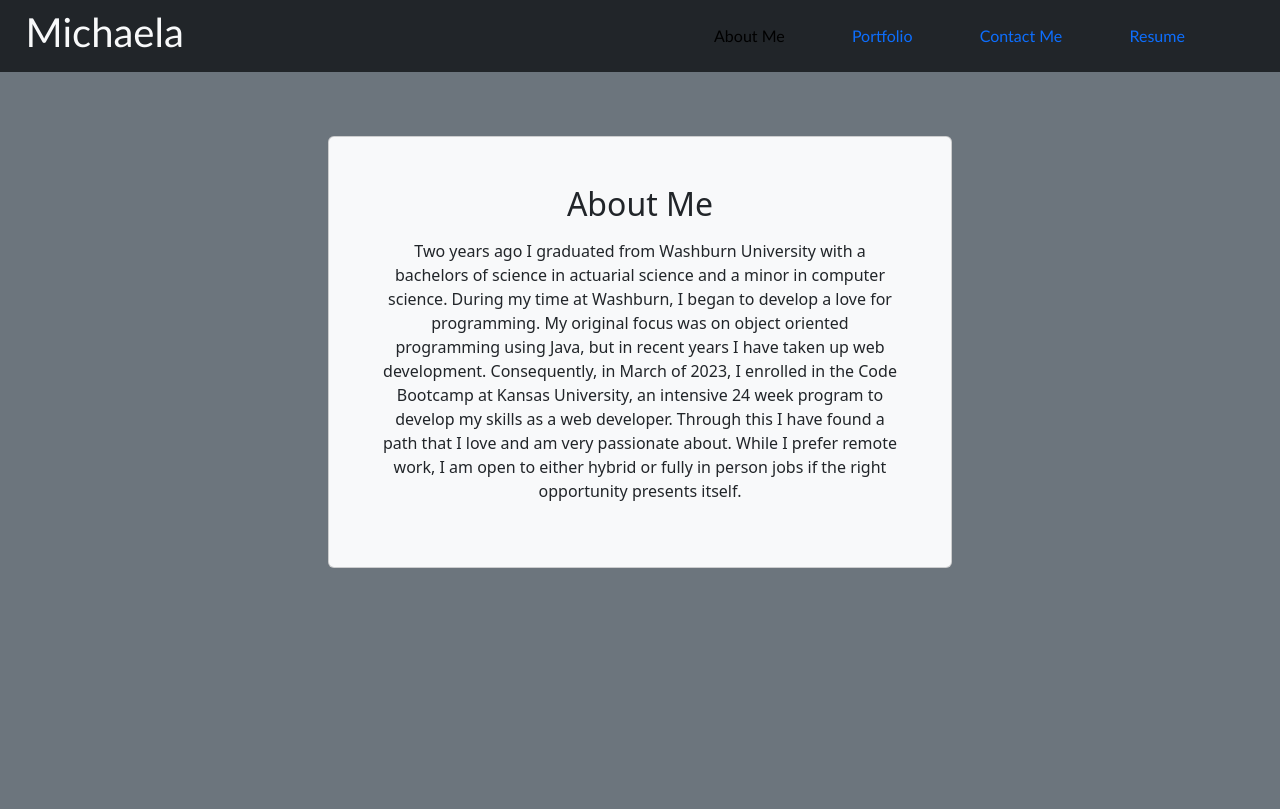
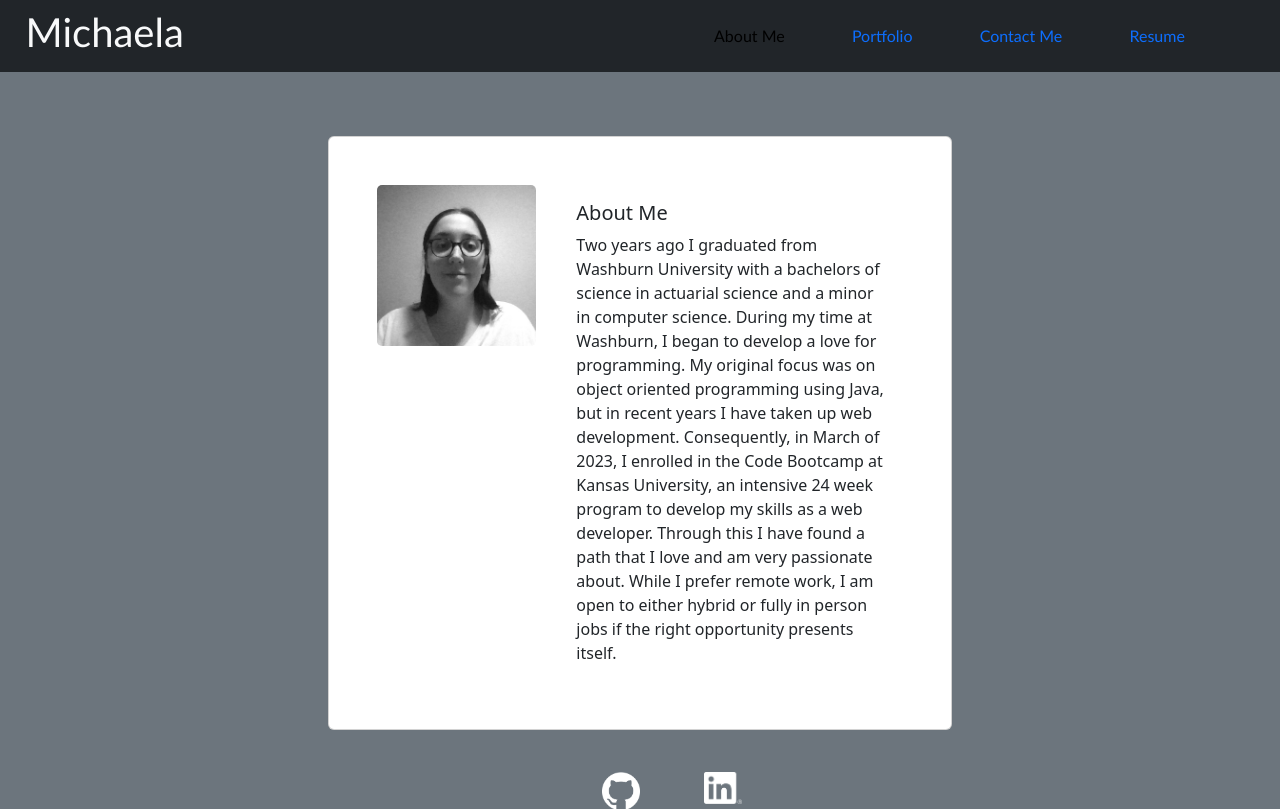
Before and after one commit to MichaelaRB/portfolio, a React (Vite) app: page / in a window 1280 px wide. Built offline with nearby package versions, Linux system fonts and the light colour scheme.

Commit message:
Added github and linked in links

```diff
--- a/src/App.css
+++ b/src/App.css
@@ -1,15 +1,28 @@
 .card-footer img{
     width: 3vw;
     height: auto;
+}
+
+footer img{
+    width: 3vw;
+    height: auto;
+    filter: grayscale(100%) brightness(1000);
+    margin-left: 5vw;
+    padding-top: 2vw;
 }
 
 .card-footer img:hover{
     opacity: 50%;
 }
 
+footer img:hover{
+    opacity: 50%;
+}
+
 navbar {
     font-family:'Trebuchet MS', 'Lucida Sans Unicode', 'Lucida Grande', 'Lucida Sans', Arial, sans-serif;
     margin-bottom: 5vw;
+    width: 100vw;
 }
 
 navbar h1 {
@@ -21,3 +34,7 @@ navbar li {
     color: white;
     margin-left: 4vw;
 }
+
+.photo {
+    filter: grayscale(100%);
+}
--- a/src/App.jsx
+++ b/src/App.jsx
@@ -1,6 +1,8 @@
 // Bringing in the required import from 'react-router-dom'
 import { Outlet } from 'react-router-dom';
 import Nav from './components/NavTabs';
+import git from './assets/github-mark-white.png';
+import linkedIn from './assets/LI-In-Bug.png';
 
 function App() {
   return (
@@ -16,6 +18,11 @@ function App() {
       <main className="mx-3">
         <Outlet />
       </main>
+
+    <footer class="d-flex justify-content-center">
+      <a href = "https://github.com/MichaelaRB"><img src={git} alt="A link to my GitHub profile"></img></a>
+      <a href = "https://www.linkedin.com/in/michaela-brown-b89544281/"><img src={linkedIn} alt="A link to my linkedIn profile"></img></a>
+    </footer>
     </>
   );
 }
--- a/src/pages/AboutMe.jsx
+++ b/src/pages/AboutMe.jsx
@@ -1,9 +1,17 @@
+import  photo  from "../assets/photo.jpg";
+
 export default function About() {
     return (
       <div class="d-flex justify-content-center">
-        <div class= "card bg-light w-50 text-center p-5">
-          < h2 class="card-title mb-3">About Me</h2>
-          <p>
+                  <div class="card mb-3 w-50 p-5">
+                    <div class="row no-gutters">
+                      <div class="col-md-4">
+                        <img src={photo} class="card-img photo" alt="A poor quickly taken photo of Michaela"/>
+                      </div>
+                      <div class="col-md-8">
+                        <div class="card-body">
+                          <h5 class="card-title">About Me</h5>
+                            <p class="card-text">
                             Two years ago I graduated from Washburn University with a bachelors of science in actuarial science and a minor in computer science.
                       During my time at Washburn, I began to develop a love for programming. My original focus was on object oriented programming using Java,
                       but in recent years I have taken up web development. Consequently, in March of 2023, I enrolled in the Code Bootcamp at Kansas University,
@@ -12,5 +20,8 @@ export default function About() {
                           </p>
                 </div>
               </div>
+            </div>
+          </div>
+      </div>
     );
   }
--- a/src/pages/Contact.jsx
+++ b/src/pages/Contact.jsx
@@ -1,6 +1,6 @@
 export default function Contact() {
     return (
-      <div class="card bg-dark text-light p-3">
+      <div class="card bg-dark text-light p-3 d-flex justify-content-center">
         <section class="mb-4">
 
             <h2 class="h1-responsive font-weight-bold text-center my-4">Contact Me</h2>
```
Also changed, not shown: src/assets/LI-In-Bug.png (added), src/assets/photo.jpg (added). Lines whose indentation alone changed are shown as unchanged.
